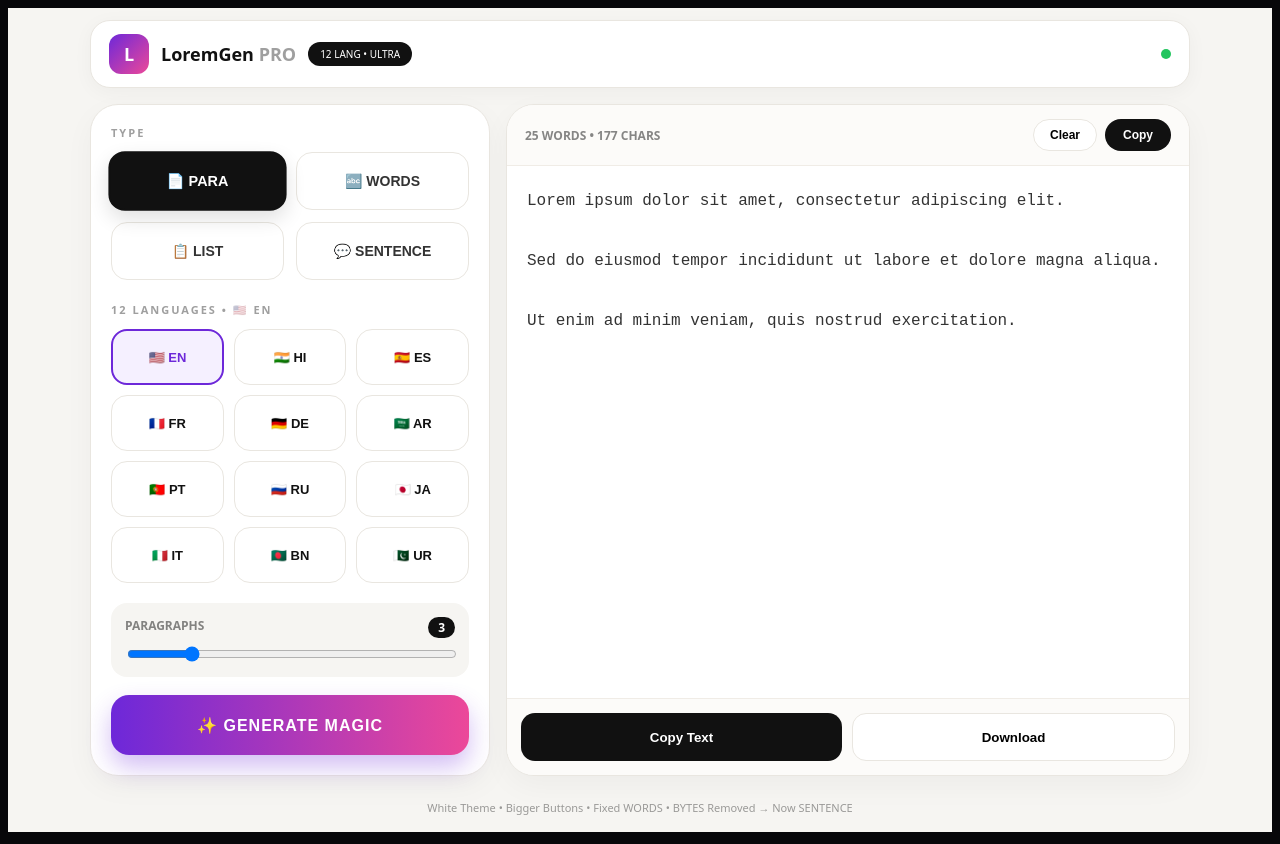
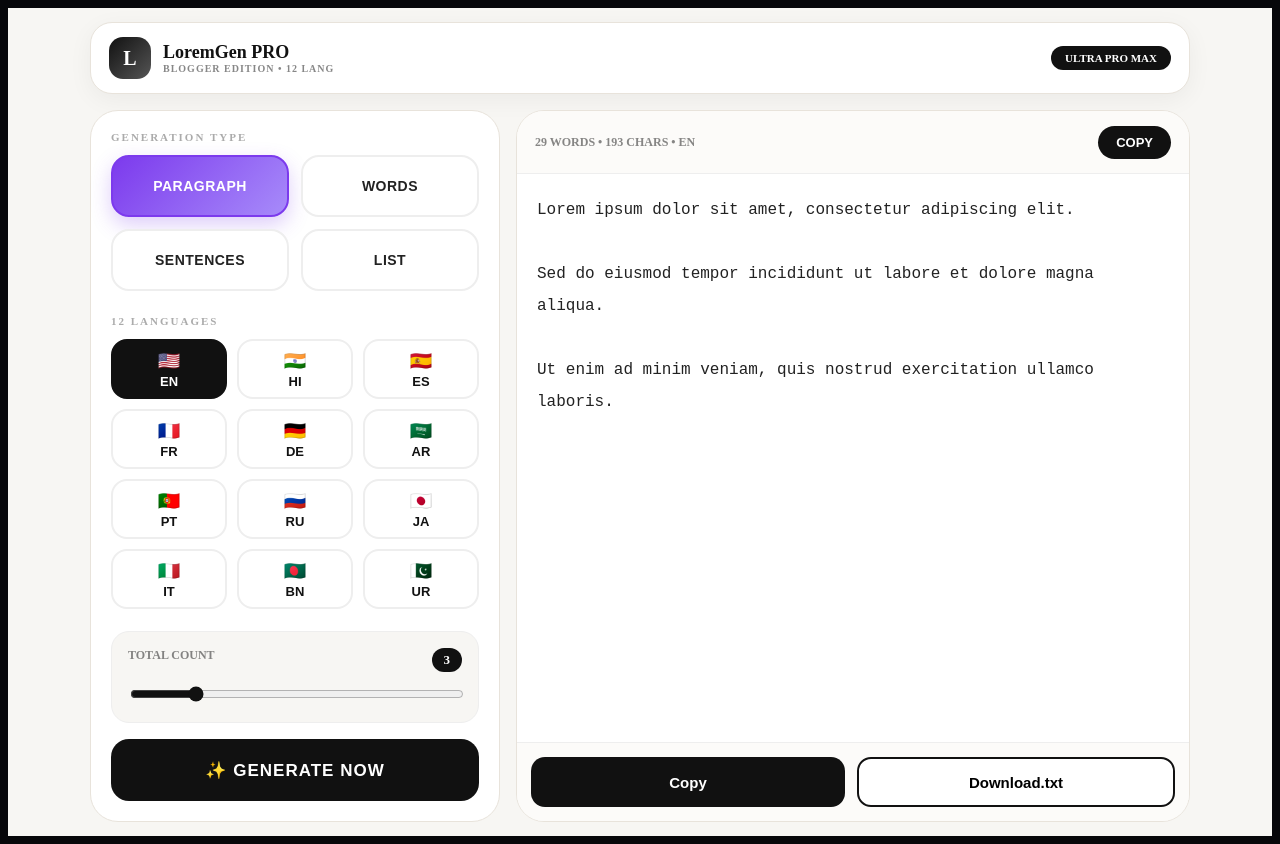
Before and after one commit to Ravs10/lorem-pro-tool, a Next.js app: page / in a window 1280 px wide. Built offline with nearby package versions, Linux system fonts and the light colour scheme.

Commit message:
Refactor text generation and language data
Updated text generation logic and improved language data structure.

```diff
--- a/app/page.tsx
+++ b/app/page.tsx
@@ -1,110 +1,112 @@
 "use client";
 import { useState } from "react";
 
-const DB:any = {
-  EN: ["Lorem ipsum dolor sit amet, consectetur adipiscing elit.","Sed do eiusmod tempor incididunt ut labore et dolore magna aliqua.","Ut enim ad minim veniam, quis nostrud exercitation.","Duis aute irure dolor in reprehenderit in voluptate velit esse.","Excepteur sint occaecat cupidatat non proident."],
-  HI: ["यह एक नमूना पाठ है जो डिज़ाइन में उपयोग होता है।","लोरेम इप्सम डोलर सिट अमेट कंसेक्टेटर एडिपिसिंग एलीट।","डिज़ाइनरों के लिए यह सबसे तेज़ और आसान उपकरण है।"],
-  ES: ["Lorem ipsum dolor sit amet, consectetur adipiscing elit.","Vivamus lacinia odio vitae vestibulum vestibulum."],
-  FR: ["Lorem ipsum dolor sit amet, consectetur adipiscing elit.","Cras mattis consectetur purus sit amet fermentum."],
-  DE: ["Lorem ipsum dolor sit amet, consectetur adipiscing elit.","Er hörte leise Schritte hinter sich."],
-  AR: ["لوريم إيبسوم هو نص شكلي يستخدم في الطباعة."],
-  PT: ["Lorem ipsum dolor sit amet, consectetur adipiscing elit."],
-  RU: ["Лорем ипсум долор сит амет, consectetur adipiscing элит."],
-  JA: ["ロレム・イプサムはデザインのサンプルテキストです。"],
-  IT: ["Lorem ipsum dolor sit amet, consectetur adipiscing elit."],
-  BN: ["লোরেম ইপসাম ডলর সিট আমেট, কনসেক্টেটর।"],
-  UR: ["لوریم اپسم ڈالر سٹ امیٹ، کونسیکٹیٹر ایڈیپیسنگ۔"],
+const DATA:any = {
+  EN: ["Lorem ipsum dolor sit amet, consectetur adipiscing elit.","Sed do eiusmod tempor incididunt ut labore et dolore magna aliqua.","Ut enim ad minim veniam, quis nostrud exercitation ullamco laboris.","Duis aute irure dolor in reprehenderit in voluptate velit esse cillum.","Excepteur sint occaecat cupidatat non proident, sunt in culpa.","Vivamus lacinia odio vitae vestibulum vestibulum.","Cras mattis consectetur purus sit amet fermentum."],
+  HI: ["यह एक नमूना पाठ है जो डिज़ाइन और टाइपोग्राफी में उपयोग होता है।","लोरेम इप्सम केवल एक डमी टेक्स्ट है जिसे प्रिंटिंग उद्योग में उपयोग किया जाता है।","यह टेक्स्ट डिज़ाइनरों को वास्तविक सामग्री के बिना लेआउट देखने में मदद करता है।","हिन्दी लोरेम जनरेटर से आप तुरंत सुंदर पैराग्राफ बना सकते हैं।","यह उपकरण पूरी तरह से मुफ्त और ऑफ़लाइन काम करता है।","आप शब्दों और पैराग्राफ की संख्या आसानी से बदल सकते हैं।"],
+  ES: ["Lorem ipsum dolor sit amet, consectetur adipiscing elit.","Vivamus lacinia odio vitae vestibulum vestibulum.","Cras mattis consectetur purus sit amet fermentum.","Vestibulum id ligula porta felis euismod semper.","Donec ullamcorper nulla non metus auctor fringilla."],
+  FR: ["Lorem ipsum dolor sit amet, consectetur adipiscing elit.","Vivamus sagittis lacus vel augue laoreet rutrum faucibus.","Cras mattis consectetur purus sit amet fermentum.","Aenean lacinia bibendum nulla sed consectetur."],
+  DE: ["Lorem ipsum dolor sit amet, consectetur adipiscing elit.","Er hörte leise Schritte hinter sich. Das bedeutete nichts Gutes.","Vestibulum id ligula porta felis euismod semper.","Cras mattis consectetur purus sit amet fermentum."],
+  AR: ["لوريم إيبسوم هو ببساطة نص شكلي يستخدم في صناعة الطباعة.","هذا النص هو مثال لنص يمكن أن يستبدل في نفس المساحة.","لقد تم توليد هذا النص من مولد النص العربى حيث يمكنك توليد مثل هذا النص."],
+  PT: ["Lorem ipsum dolor sit amet, consectetur adipiscing elit.","Vivamus lacinia odio vitae vestibulum vestibulum.","Donec sed odio dui. Cras mattis consectetur purus."],
+  RU: ["Лорем ипсум долор сит амет, consectetur adipiscing эли.","Сед до эиусмод темпор инцидидунт ут лаборе эт долоре.","Вивамус лациниа одио витае вестибулум вестибулум."],
+  JA: ["ロレム・イプサムは組版やデザインのサンプルテキストです。","印刷業界で使われるダミーテキストで、レイアウトを確認するために使用されます。","このツールは日本語のダミーテキストを簡単に生成できます。"],
+  IT: ["Lorem ipsum dolor sit amet, consectetur adipiscing elit.","Vivamus lacinia odio vitae vestibulum vestibulum.","Cras mattis consectetur purus sit amet fermentum."],
+  BN: ["লোরেম ইপসাম ডলর সিট আমেট, কনসেক্টেটর অ্যাডিপিসিং এলিট।","এটি একটি নমুনা পাঠ্য যা ডিজাইনে ব্যবহৃত হয়।","এই টুলটি দিয়ে আপনি সহজেই বাংলা ডামি টেক্সট তৈরি করতে পারেন।"],
+  UR: ["لوریم اپسم ڈالر سٹ امیٹ، کونسیکٹیٹر ایڈیپیسنگ ایلیٹ۔","یہ ایک نمونہ متن ہے جو ڈیزائن اور ٹائپوگرافی میں استعمال ہوتا ہے۔","اس ٹول سے آپ اردو ڈمی ٹیکسٹ آسانی سے بنا سکتے ہیں۔"],
 }
 const FLAGS:any = {EN:"🇺🇸", HI:"🇮🇳", ES:"🇪🇸", FR:"🇫🇷", DE:"🇩🇪", AR:"🇸🇦", PT:"🇵🇹", RU:"🇷🇺", JA:"🇯🇵", IT:"🇮🇹", BN:"🇧🇩", UR:"🇵🇰"}
+const COLORS:any = {para:["#7c3aed","#a78bfa"], words:["#059669","#34d399"], list:["#db2777","#f472b6"], sent:["#ea580c","#fb923c"]}
 
 export default function Page(){
   const [lang,setLang]=useState("EN");
   const [para,setPara]=useState(3);
   const [words,setWords]=useState(50);
   const [type,setType]=useState("para");
-  const [out,setOut]=useState(DB.EN.slice(0,3).join("\n\n"));
+  const [out,setOut]=useState(DATA.EN.slice(0,3).join("\n\n"));
   const [copied,setCopied]=useState(false);
-  const [anim,setAnim]=useState(false);
 
   const generate=()=>{
-    setAnim(true); setTimeout(()=>setAnim(false),400);
-    const baseArr = DB[lang];
-    const fullText = baseArr.join(" ");
+    const sentences = DATA[lang];
+    const allWords = sentences.join(" ").split(" ");
     let txt="";
-    if(type==="para") txt = Array(para).fill(0).map(()=> baseArr[Math.floor(Math.random()*baseArr.length)]).join("\n\n");
-    if(type==="words") txt = fullText.split(" ").slice(0,words).join(" ") + ".";
-    if(type==="list") txt = Array(para).fill(0).map((_,i)=> `${i+1}. ${baseArr[Math.floor(Math.random()*baseArr.length)]}`).join("\n");
-    if(type==="sent") txt = Array(para).fill(0).map(()=> baseArr[Math.floor(Math.random()*baseArr.length)]).join(" ");
+    if(type==="para"){
+      txt = Array(para).fill(0).map(()=> {
+        const count = 2 + Math.floor(Math.random()*3);
+        let p = "";
+        for(let i=0;i<count;i++) p += sentences[Math.floor(Math.random()*sentences.length)] + " ";
+        return p.trim();
+      }).join("\n\n");
+    }
+    if(type==="words") txt = allWords.slice(0, words).join(" ") + ".";
+    if(type==="sent") txt = Array(para).fill(0).map(()=> sentences[Math.floor(Math.random()*sentences.length)]).join(" ");
+    if(type==="list") txt = Array(para).fill(0).map((_,i)=> `${i+1}. ${sentences[Math.floor(Math.random()*sentences.length)]}`).join("\n");
     setOut(txt);
   }
 
+  const download=()=>{
+    const blob = new Blob(["\uFEFF" + out], {type: "text/plain;charset=utf-8"});
+    const url = URL.createObjectURL(blob);
+    const a = document.createElement("a");
+    a.href = url; a.download = `lorem-${lang}.txt`; a.click();
+  }
   const copy=()=>{navigator.clipboard.writeText(out); setCopied(true); setTimeout(()=>setCopied(false),1500)};
 
   return(
-    <div style={{minHeight:"100vh", background:"#f6f5f2", color:"#111", fontFamily:"system-ui", padding:"12px"}}>
-      <style>{`
-        @keyframes pop {0%{transform:scale(0.95)} 50%{transform:scale(1.02)} 100%{transform:scale(1)}}
-        @keyframes fadeUp {from{opacity:0; transform:translateY(10px)} to{opacity:1; transform:translateY(0)}}
-       .btn-active{transform:scale(1.03); box-shadow:0 8px 20px rgba(0,0,0,0.12)!important}
-        input[type=range]{height:8px; border-radius:10px}
-      `}</style>
+    <div style={{minHeight:"100vh", background:"#f7f6f3", color:"#111", padding:"14px"}}>
       <div style={{maxWidth:"1100px", margin:"0 auto"}}>
-        {/* Header */}
-        <div style={{display:"flex", justifyContent:"space-between", alignItems:"center", background:"white", border:"1px solid #e9e6e0", borderRadius:"20px", padding:"0 18px", height:"66px", boxShadow:"0 4px 20px rgba(0,0,0,0.04)"}}>
-          <div style={{display:"flex", alignItems:"center", gap:"12px"}}><div style={{width:"40px", height:"40px", borderRadius:"12px", background:"linear-gradient(135deg,#6d28d9,#ec4899)", display:"grid", placeItems:"center", color:"white", fontWeight:900, fontSize:"18px"}}>L</div><b style={{fontSize:"18px"}}>LoremGen <span style={{opacity:0.4}}>PRO</span></b><span style={{background:"#111", color:"white", fontSize:"10px", padding:"5px 12px", borderRadius:"20px"}}>12 LANG • ULTRA</span></div>
-          <div style={{width:"10px", height:"10px", borderRadius:"50%", background:"#22c55e"}} />
+        <div style={{background:"white", border:"1px solid #e8e3db", borderRadius:"22px", padding:"0 18px", height:"70px", display:"flex", justifyContent:"space-between", alignItems:"center", boxShadow:"0 6px 24px rgba(0,0,0,0.05)"}}>
+          <div style={{display:"flex", alignItems:"center", gap:"12px"}}><div style={{width:"42px", height:"42px", borderRadius:"14px", background:"linear-gradient(135deg,#111,#555)", color:"white", display:"grid", placeItems:"center", fontWeight:900, fontSize:"20px"}}>L</div><div><div style={{fontWeight:900, fontSize:"18px"}}>LoremGen PRO</div><div style={{fontSize:"10px", opacity:0.5, fontWeight:800, letterSpacing:"1px"}}>BLOGGER EDITION • 12 LANG</div></div></div>
+          <div style={{fontSize:"11px", background:"#111", color:"white", padding:"6px 14px", borderRadius:"20px", fontWeight:800}}>ULTRA PRO MAX</div>
         </div>
 
-        <div style={{display:"grid", gap:"16px", marginTop:"16px"}}>
-          <div style={{display:"grid", gap:"16px"}} className="main-grid">
-            <style>{`@media(min-width:900px){.main-grid{grid-template-columns:400px 1fr}}`}</style>
+        <div style={{display:"grid", gap:"16px", marginTop:"16px"}} className="grid">
+          <style>{`@media(min-width:900px){.grid{grid-template-columns:410px 1fr}}`}</style>
 
-            <div style={{background:"white", border:"1px solid #e9e6e0", borderRadius:"28px", padding:"20px", boxShadow:"0 10px 30px rgba(0,0,0,0.04)", animation:"fadeUp 0.5s ease"}}>
-              <div style={{fontSize:"11px", letterSpacing:"2px", opacity:0.4, fontWeight:900}}>TYPE</div>
+          <div style={{background:"white", border:"1px solid #e8e3db", borderRadius:"28px", padding:"20px"}}>
+            <div style={{fontSize:"11px", fontWeight:900, letterSpacing:"2px", opacity:0.35}}>GENERATION TYPE</div>
             <div style={{display:"grid", gridTemplateColumns:"1fr 1fr", gap:"12px", marginTop:"12px"}}>
               {[
-                  {k:"para", l:"📄 PARA"},
-                  {k:"words", l:"🔤 WORDS"},
-                  {k:"list", l:"📋 LIST"},
-                  {k:"sent", l:"💬 SENTENCE"},
-                ].map(t=>(
-                  <button key={t.k} onClick={()=>setType(t.k)} style={{height:"58px", borderRadius:"16px", border: type===t.k?"2px solid #111":"1.5px solid #e9e6e0", background: type===t.k?"#111":"white", color: type===t.k?"white":"#333", fontWeight:900, cursor:"pointer", fontSize:"14px", transition:"all 0.2s"}} className={type===t.k?"btn-active":""}>{t.l}</button>
+                {k:"para", t:"PARAGRAPH"},
+                {k:"words", t:"WORDS"},
+                {k:"sent", t:"SENTENCES"},
+                {k:"list", t:"LIST"},
+              ].map(b=>{
+                const active = type===b.k;
+                return <button key={b.k} onClick={()=>setType(b.k)} style={{height:"62px", borderRadius:"18px", border: active?`2px solid ${COLORS[b.k][0]}`:"2px solid #eee", background: active?`linear-gradient(135deg,${COLORS[b.k][0]},${COLORS[b.k][1]})`:"white", color: active?"white":"#222", fontWeight:900, fontSize:"14px", letterSpacing:"0.5px", cursor:"pointer", boxShadow: active?`0 8px 20px ${COLORS[b.k][0]}40`:"none"}}>{b.t}</button>
+              })}
+            </div>
+
+            <div style={{fontSize:"11px", fontWeight:900, letterSpacing:"2px", opacity:0.35, marginTop:"24px"}}>12 LANGUAGES</div>
+            <div style={{display:"grid", gridTemplateColumns:"1fr 1fr 1fr", gap:"10px", marginTop:"12px"}}>
+              {Object.keys(DATA).map(k=>(
+                <button key={k} onClick={()=>setLang(k)} style={{height:"60px", borderRadius:"16px", border: lang===k?"2px solid #111":"2px solid #eee", background: lang===k?"#111":"white", color: lang===k?"white":"#111", fontWeight:900, fontSize:"14px", cursor:"pointer"}}>
+                  <div style={{fontSize:"18px"}}>{FLAGS[k]}</div><div style={{fontSize:"13px", marginTop:"2px"}}>{k}</div>
+                </button>
               ))}
             </div>
 
-              <div style={{fontSize:"11px", letterSpacing:"2px", opacity:0.4, fontWeight:900, marginTop:"22px"}}>12 LANGUAGES • {FLAGS[lang]} {lang}</div>
-              <div style={{display:"grid", gridTemplateColumns:"1fr 1fr 1fr", gap:"10px", marginTop:"12px"}}>
-                {Object.keys(DB).map(k=>(
-                  <button key={k} onClick={()=>setLang(k)} style={{height:"56px", borderRadius:"16px", border: lang===k?"2px solid #6d28d9":"1.5px solid #e9e6e0", background: lang===k?"#f5f0ff":"white", color: lang===k?"#6d28d9":"#111", fontWeight:900, cursor:"pointer", fontSize:"13px", transition:"all 0.2s"}}>{FLAGS[k]} {k}</button>
-                ))}
+            <div style={{background:"#f7f6f3", borderRadius:"18px", padding:"16px", marginTop:"22px", border:"1.5px solid #eee"}}>
+              <div style={{display:"flex", justifyContent:"space-between", fontWeight:900}}><span style={{fontSize:"12px", opacity:0.5}}>{type==="words"?"TOTAL WORDS":"TOTAL COUNT"}</span><span style={{background:"#111", color:"white", padding:"4px 12px", borderRadius:"20px", fontSize:"13px"}}>{type==="words"?words:para}</span></div>
+              <input type="range" min={1} max={type==="words"?200:12} value={type==="words"?words:para} onChange={e=> type==="words"?setWords(Number(e.target.value)):setPara(Number(e.target.value))} style={{width:"100%", marginTop:"14px", accentColor:"#111"}} />
             </div>
 
-              <div style={{background:"#f6f5f2", borderRadius:"16px", padding:"14px", marginTop:"20px"}}>
-                <div style={{display:"flex", justifyContent:"space-between", fontSize:"12px", fontWeight:900}}><span style={{opacity:0.5}}>{type==="words"?"WORDS":"PARAGRAPHS"}</span><span style={{background:"#111", color:"white", padding:"2px 10px", borderRadius:"20px"}}>{type==="words"?words:para}</span></div>
-                <input type="range" min={1} max={type==="words"?200:12} value={type==="words"?words:para} onChange={e=> type==="words"?setWords(Number(e.target.value)):setPara(Number(e.target.value))} style={{width:"100%", marginTop:"12px"}} />
+            <button onClick={generate} style={{width:"100%", marginTop:"16px", height:"62px", borderRadius:"18px", border:"none", background:"#111", color:"white", fontWeight:900, fontSize:"17px", letterSpacing:"1px", cursor:"pointer"}}>✨ GENERATE NOW</button>
           </div>
 
-              <button onClick={generate} style={{width:"100%", marginTop:"18px", height:"60px", borderRadius:"18px", border:"none", background:"linear-gradient(90deg,#6d28d9,#ec4899)", color:"white", fontWeight:900, fontSize:"16px", cursor:"pointer", boxShadow:"0 12px 24px rgba(109,40,217,0.3)", letterSpacing:"1px", animation: anim?"pop 0.4s ease":"none"}}>✨ GENERATE MAGIC</button>
+          <div style={{background:"white", border:"1px solid #e8e3db", borderRadius:"28px", overflow:"hidden", display:"flex", flexDirection:"column"}}>
+            <div style={{display:"flex", justifyContent:"space-between", alignItems:"center", padding:"0 18px", height:"62px", borderBottom:"1px solid #eee", background:"#fcfbf9"}}>
+              <span style={{fontSize:"12px", fontWeight:900, opacity:0.5}}>{out.split(/\s+/).length} WORDS • {out.length} CHARS • {lang}</span>
+              <button onClick={copy} style={{padding:"9px 18px", borderRadius:"20px", border:"none", background:"#111", color:"white", fontWeight:900, fontSize:"13px", cursor:"pointer"}}>{copied?"✓ COPIED":"COPY"}</button>
             </div>
-
-            <div style={{background:"white", border:"1px solid #e9e6e0", borderRadius:"28px", overflow:"hidden", display:"flex", flexDirection:"column", boxShadow:"0 10px 30px rgba(0,0,0,0.04)", animation: anim?"pop 0.4s ease":"fadeUp 0.6s ease"}}>
-              <div style={{display:"flex", justifyContent:"space-between", alignItems:"center", padding:"0 18px", height:"60px", borderBottom:"1px solid #f0ece6", background:"#fcfbf9"}}>
-                <span style={{fontSize:"12px", fontWeight:900, opacity:0.5}}>{out.split(" ").length} WORDS • {out.length} CHARS</span>
-                <div style={{display:"flex", gap:"8px"}}>
-                  <button onClick={()=>setOut("")} style={{padding:"8px 16px", borderRadius:"20px", border:"1.5px solid #e9e6e0", background:"white", fontWeight:800, fontSize:"12px", cursor:"pointer"}}>Clear</button>
-                  <button onClick={copy} style={{padding:"8px 18px", borderRadius:"20px", border:"none", background:"#111", color:"white", fontWeight:900, fontSize:"12px", cursor:"pointer"}}>{copied?"✓ Copied":"Copy"}</button>
-                </div>
-              </div>
-              <textarea value={out} onChange={e=>setOut(e.target.value)} style={{flex:1, minHeight:"460px", background:"white", border:"none", padding:"20px", color:"#333", fontSize:"16px", lineHeight:"30px", outline:"none", resize:"none"}} />
-              <div style={{padding:"14px", background:"#fcfbf9", borderTop:"1px solid #f0ece6", display:"flex", gap:"10px"}}>
-                <button onClick={copy} style={{flex:1, height:"48px", borderRadius:"14px", border:"none", background:"#111", color:"white", fontWeight:900, cursor:"pointer"}}>Copy Text</button>
-                <button onClick={()=>{const blob=new Blob([out],{type:"text/plain"}); const url=URL.createObjectURL(blob); const a=document.createElement("a"); a.href=url; a.download=`lorem-${lang}.txt`; a.click();}} style={{flex:1, height:"48px", borderRadius:"14px", border:"1.5px solid #e9e6e0", background:"white", fontWeight:800, cursor:"pointer"}}>Download</button>
+            <textarea value={out} onChange={e=>setOut(e.target.value)} style={{flex:1, minHeight:"500px", border:"none", padding:"20px", fontSize:"16px", lineHeight:"32px", outline:"none", resize:"none", color:"#222"}} />
+            <div style={{padding:"14px", background:"#fcfbf9", borderTop:"1px solid #eee", display:"flex", gap:"12px"}}>
+              <button onClick={copy} style={{flex:1, height:"50px", borderRadius:"14px", border:"none", background:"#111", color:"white", fontWeight:900, fontSize:"15px", cursor:"pointer"}}>Copy</button>
+              <button onClick={download} style={{flex:1, height:"50px", borderRadius:"14px", border:"2px solid #111", background:"white", fontWeight:900, fontSize:"15px", cursor:"pointer"}}>Download.txt</button>
             </div>
           </div>
         </div>
       </div>
-        <div style={{textAlign:"center", fontSize:"11px", opacity:0.4, marginTop:"24px"}}>White Theme • Bigger Buttons • Fixed WORDS • BYTES Removed → Now SENTENCE</div>
-      </div>
     </div>
   )
 }
```
Lines whose indentation alone changed are shown as unchanged.
